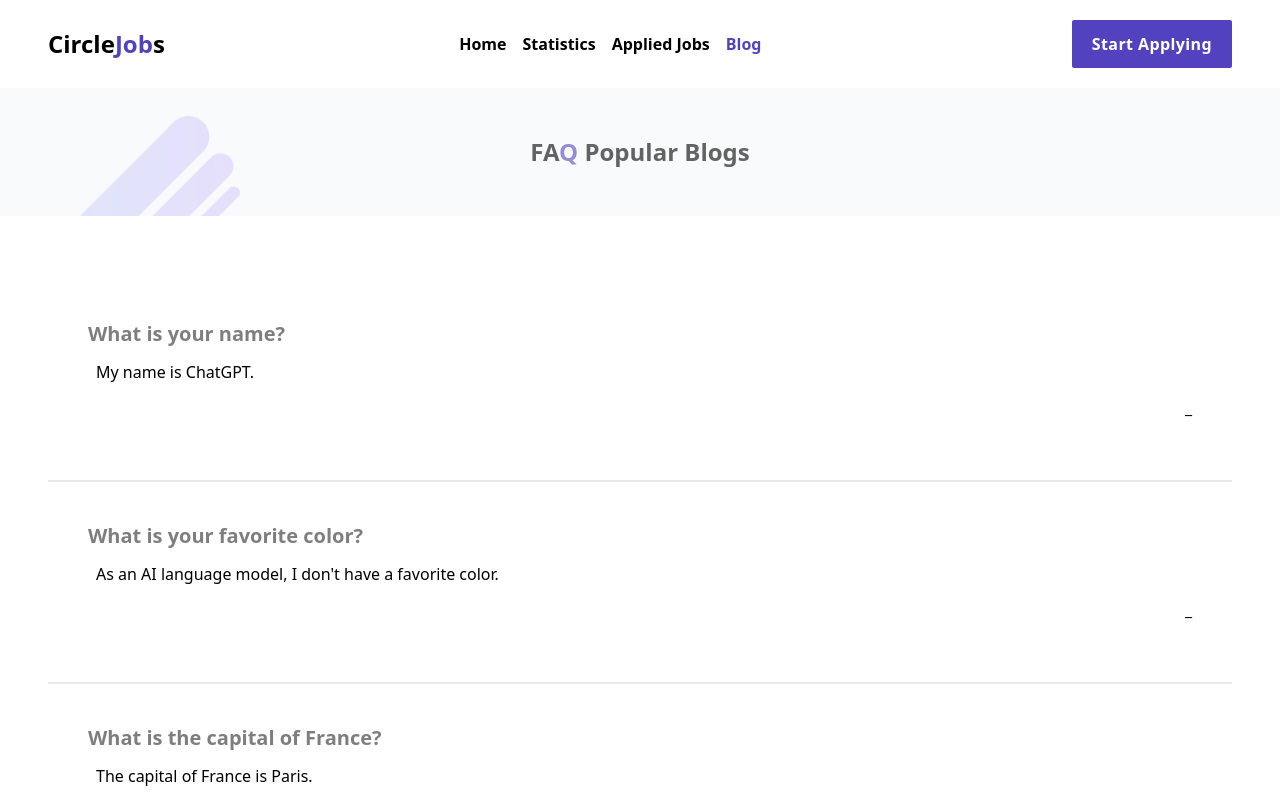
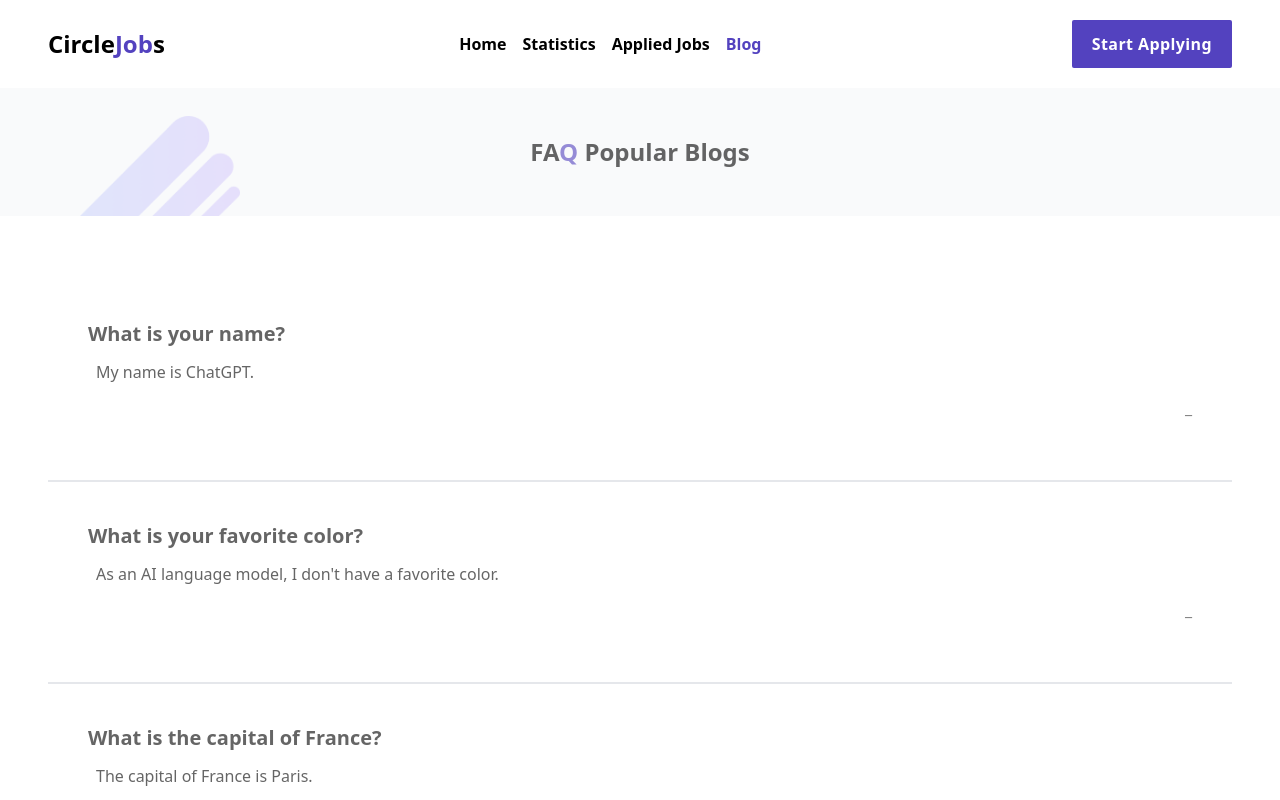
Before and after one commit to smsohag32/circle-jobs-app, a React (Vite) app: page /blog in a window 1280 px wide. Shown: the top 800 px of the page. Built offline with nearby package versions, Linux system fonts and the light colour scheme.

Commit message:
readme file impliment

```diff
--- a/src/components/Blog.jsx
+++ b/src/components/Blog.jsx
@@ -4,9 +4,9 @@ const Blog = ({ blog }) => {
   const { author, question, answer } = blog;
   return (
     <article className="p-5 md:p-10">
-      <h3 className="text-xl font-extrabold opacity-50">{question}</h3>
-      <p className="ms-2 my-3">{answer}</p>
-      <p className="text-right">_{author}</p>
+      <h3 className="text-xl font-extrabold opacity-60">{question}</h3>
+      <p className="ms-2 my-3 opacity-60">{answer}</p>
+      <p className="text-right opacity-50">_{author}</p>
     </article>
   );
 };
```
Also changed, not shown: 1 other file (tests, documents, lock files or other folders).
